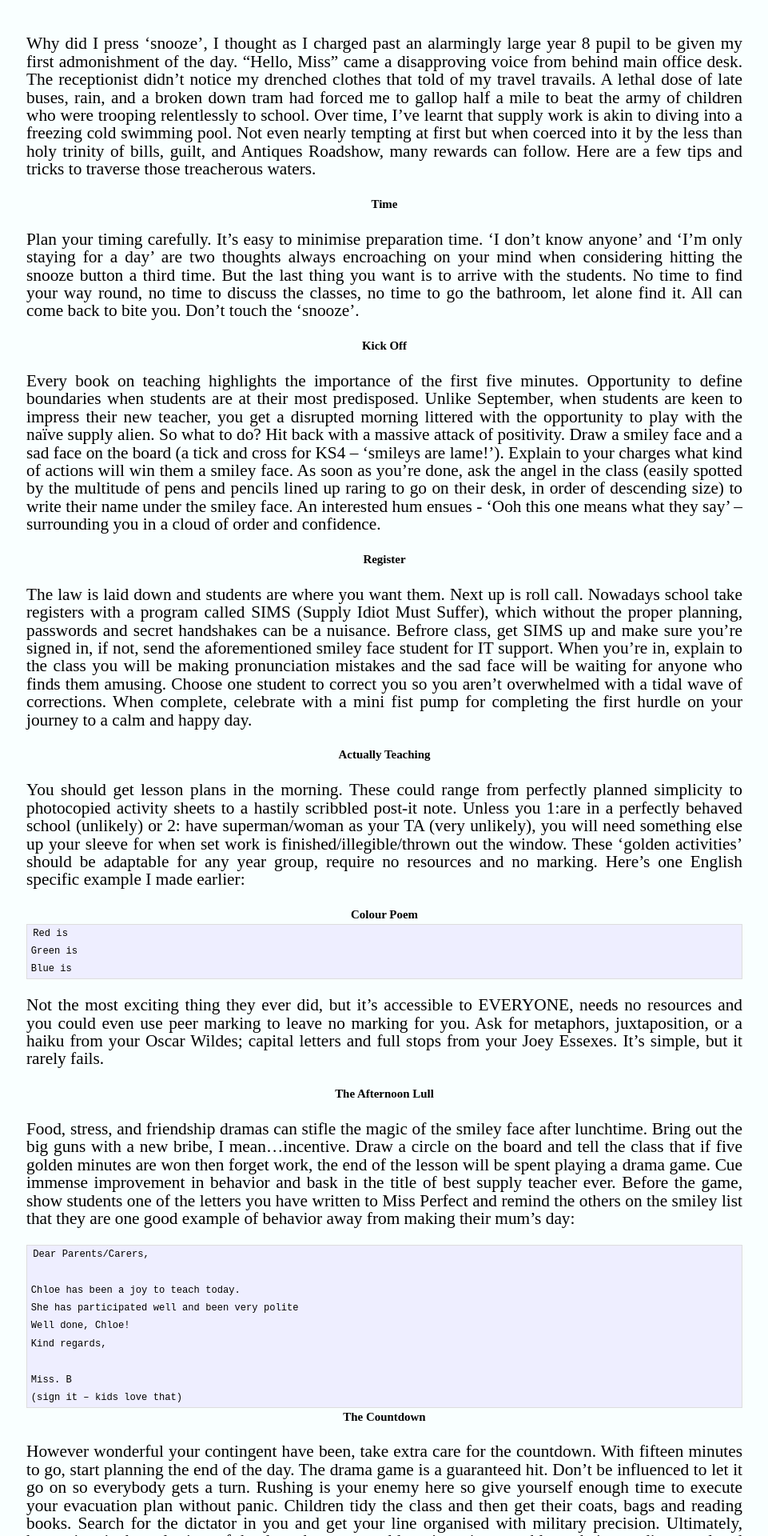
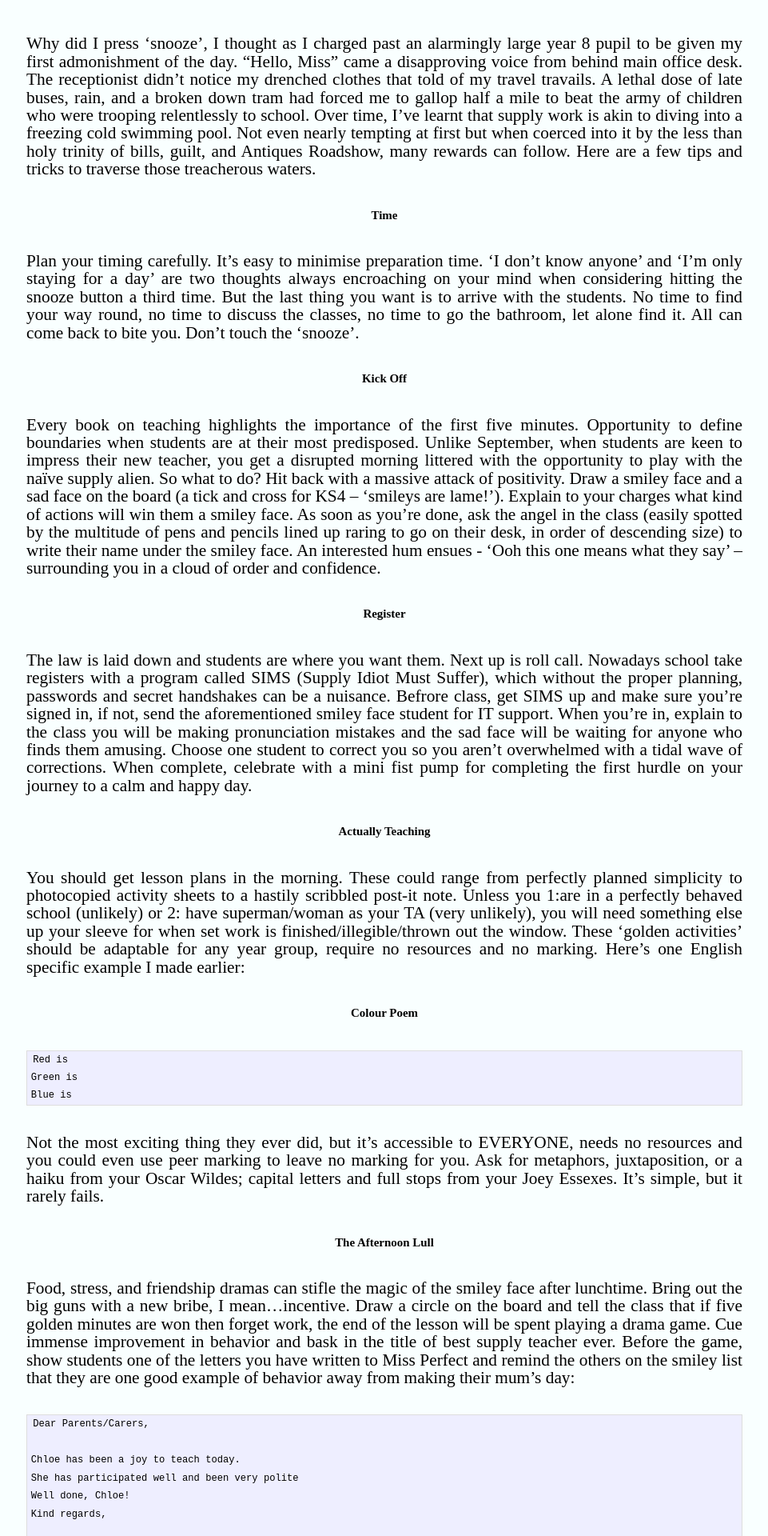
Before and after one commit to mightierthan/mightierthan, a Jekyll site: the page built from index.html, in a window 1280 px wide. Shown: the part 434-2354 px from the top of the page at 80% size, without its empty margins (159-1120 px from the left). Built offline with Jekyll 4.4.1, drawn with Linux system fonts in a browser that asks for light colours; Markdown is read by kramdown in place of the engine named in the settings; the list of posts is cut into pages by our own code.

Commit message:
update header styles

```diff
--- a/css/main.css
+++ b/css/main.css
@@ -245,3 +245,7 @@ footer a {
     text-align: center;
     padding: 10px 0 0 0;
 }
+
+.post h3, .post h4, .post pre {
+  margin: 35px 0;
+}
```
